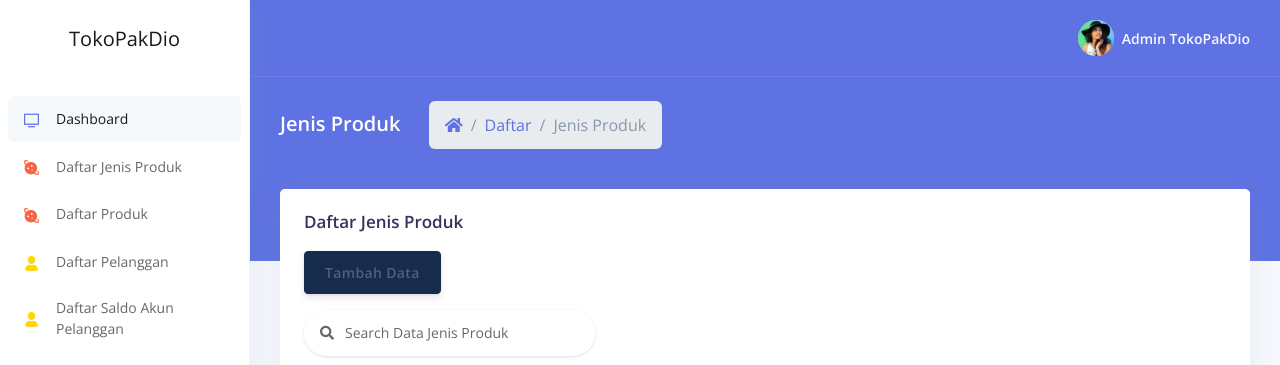
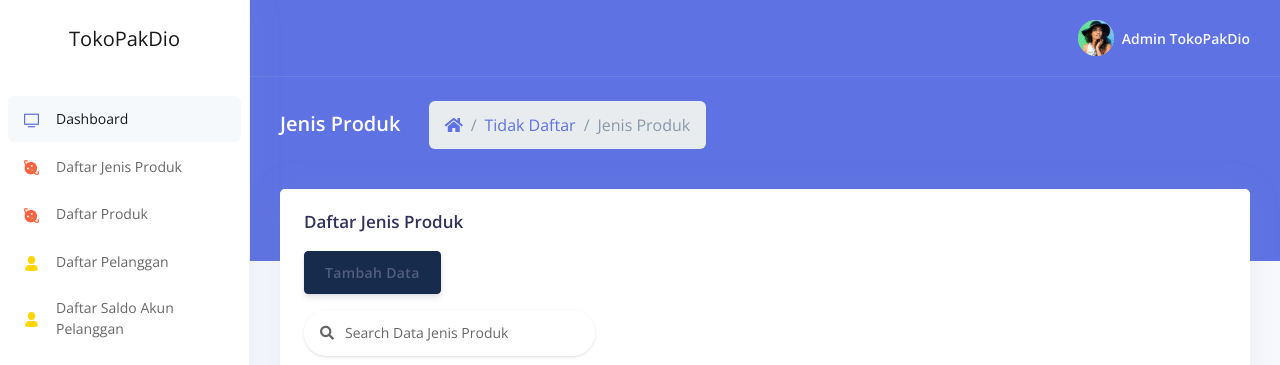
Before and after one commit to fazrilrizki/toko_pakdio, a Laravel app: page /indexDataJenisProduk in a window 1280 px wide. Shown: the top 365 px of the page. Run offline with Laravel 8, Linux system fonts and the light colour scheme; the visitor is signed in with stand-in values (Sample User, id 1); data comes from the database, SQL or seed files in the repository; data that the repository does not hold is empty.

Commit message:
Mencoba push and pull

```diff
--- a/resources/views/backend/jenis-produk/view.blade.php
+++ b/resources/views/backend/jenis-produk/view.blade.php
@@ -12,7 +12,7 @@
                     <nav aria-label="breadcrumb" class="d-none d-md-inline-block ml-md-4">
                         <ol class="breadcrumb breadcrumb-links breadcrumb-dark">
                             <li class="breadcrumb-item"><a href="#"><i class="fas fa-home"></i></a></li>
-                            <li class="breadcrumb-item"><a href="#">Daftar</a></li>
+                            <li class="breadcrumb-item"><a href="#">Tidak Daftar</a></li>
                             <li class="breadcrumb-item active" aria-current="page">Jenis Produk</li>
                         </ol>
                     </nav>
@@ -58,7 +58,7 @@
                         </thead>
                         <tbody class="list">
                             <?php
-                            $no= 1;
+                            $no = 1;
                             ?>
                             @foreach($jenis as $getjenis)
                             <tr>
@@ -66,8 +66,7 @@
                                 <td>{{ $getjenis->types_name }}</td>
                                 <td class="text-right">
                                     <div class="dropdown">
-                                        <a class="btn btn-sm btn-icon-only text-light" href="#" role="button"
-                                            data-toggle="dropdown" aria-haspopup="true" aria-expanded="false">
+                                        <a class="btn btn-sm btn-icon-only text-light" href="#" role="button" data-toggle="dropdown" aria-haspopup="true" aria-expanded="false">
                                             <i class="fas fa-ellipsis-v"></i>
                                         </a>
                                         <div class="dropdown-menu dropdown-menu-right dropdown-menu-arrow">
```
Lines whose indentation alone changed are shown as unchanged.
